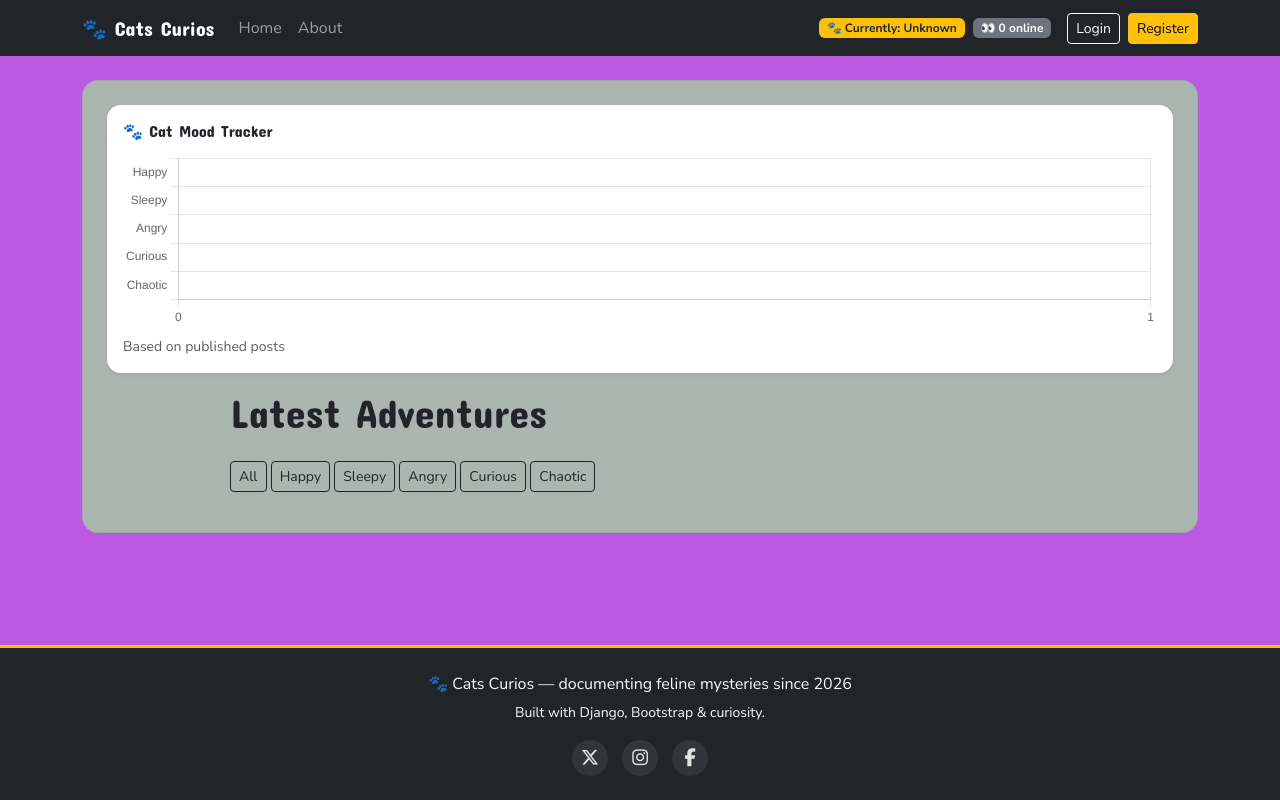
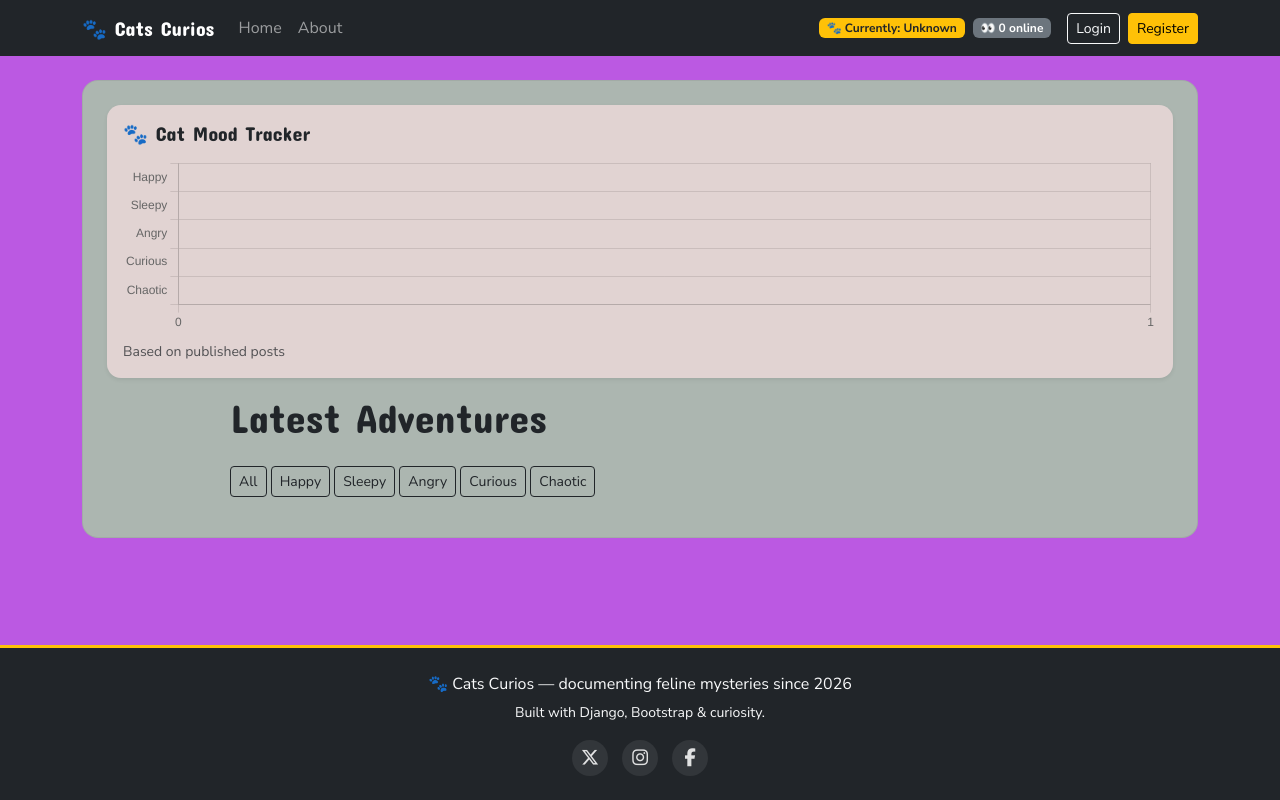
Before and after one commit to rikity432/CatsCurios, a Django app: page /?mood=happy in a window 1280 px wide. Run offline with Django 5.2, Linux system fonts and the light colour scheme; data that the repository does not hold is empty.

Commit message:
styling for mood tracker and live chat

```diff
--- a/static/css/site.css
+++ b/static/css/site.css
@@ -1,5 +1,9 @@
 html, body {
   height: 100%;
+}
+
+:root {
+  --widget-panel-bg: rgba(230, 214, 214, 0.913);
 }
 
 body {
@@ -77,6 +81,15 @@ h1, h2, h3, h4, h5, h6,
   margin-right: auto;
 }
 
+.mood-tracker-card {
+  background: var(--widget-panel-bg);
+}
+
+.mood-tracker-card h6 {
+  font-size: 1.25rem;
+  line-height: 1.2;
+}
+
 .mood-chart-wrap {
   height: 180px;
 }
@@ -112,7 +125,7 @@ h1, h2, h3, h4, h5, h6,
   bottom: 110px;
   width: 320px;
   height: 420px;
-  background: rgba(255, 255, 255, 0.98);
+  background: var(--widget-panel-bg);
   border-radius: 12px;
   box-shadow: 0 0 15px rgba(0, 0, 0, 0.15);
   padding: 12px;
```
